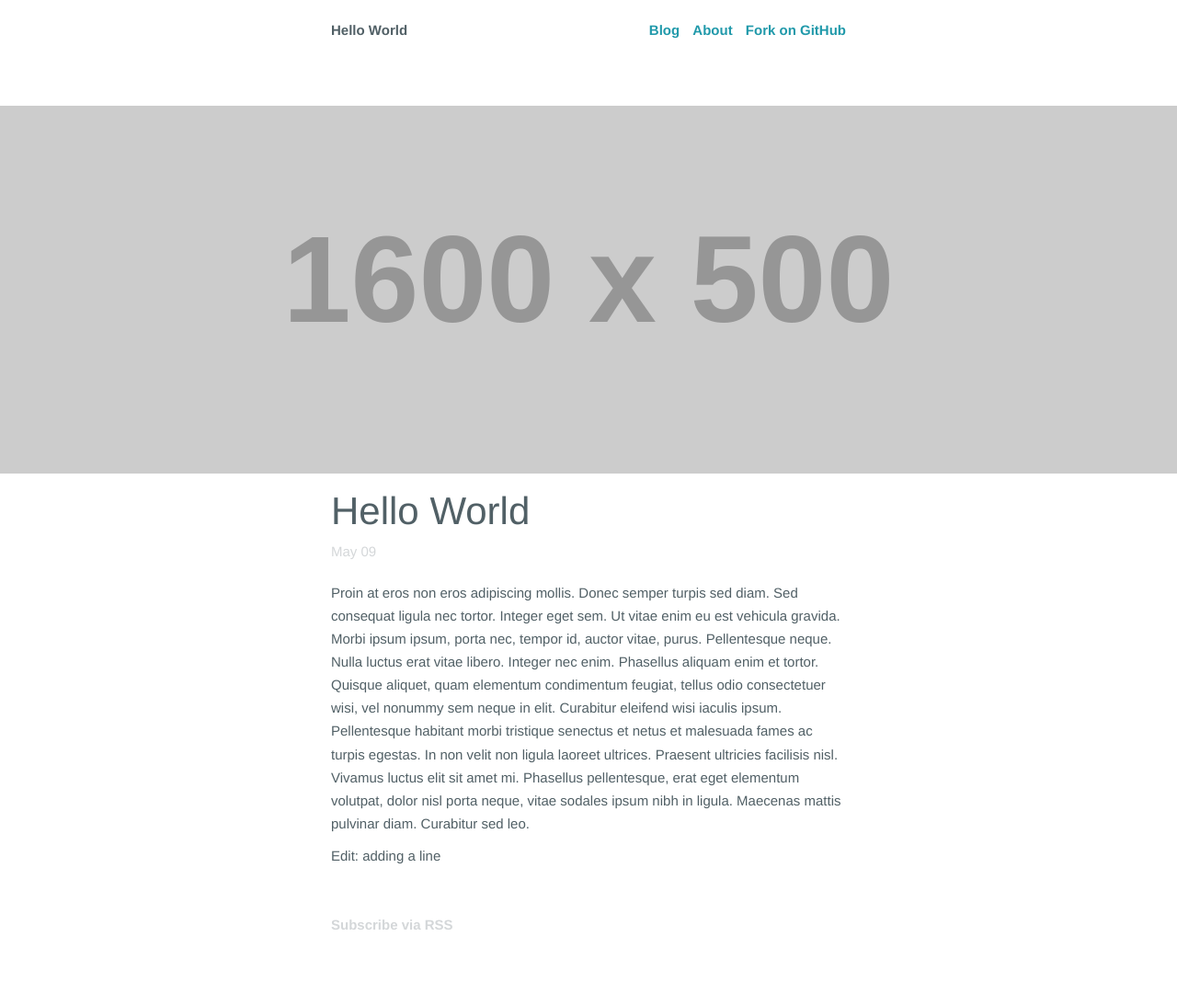
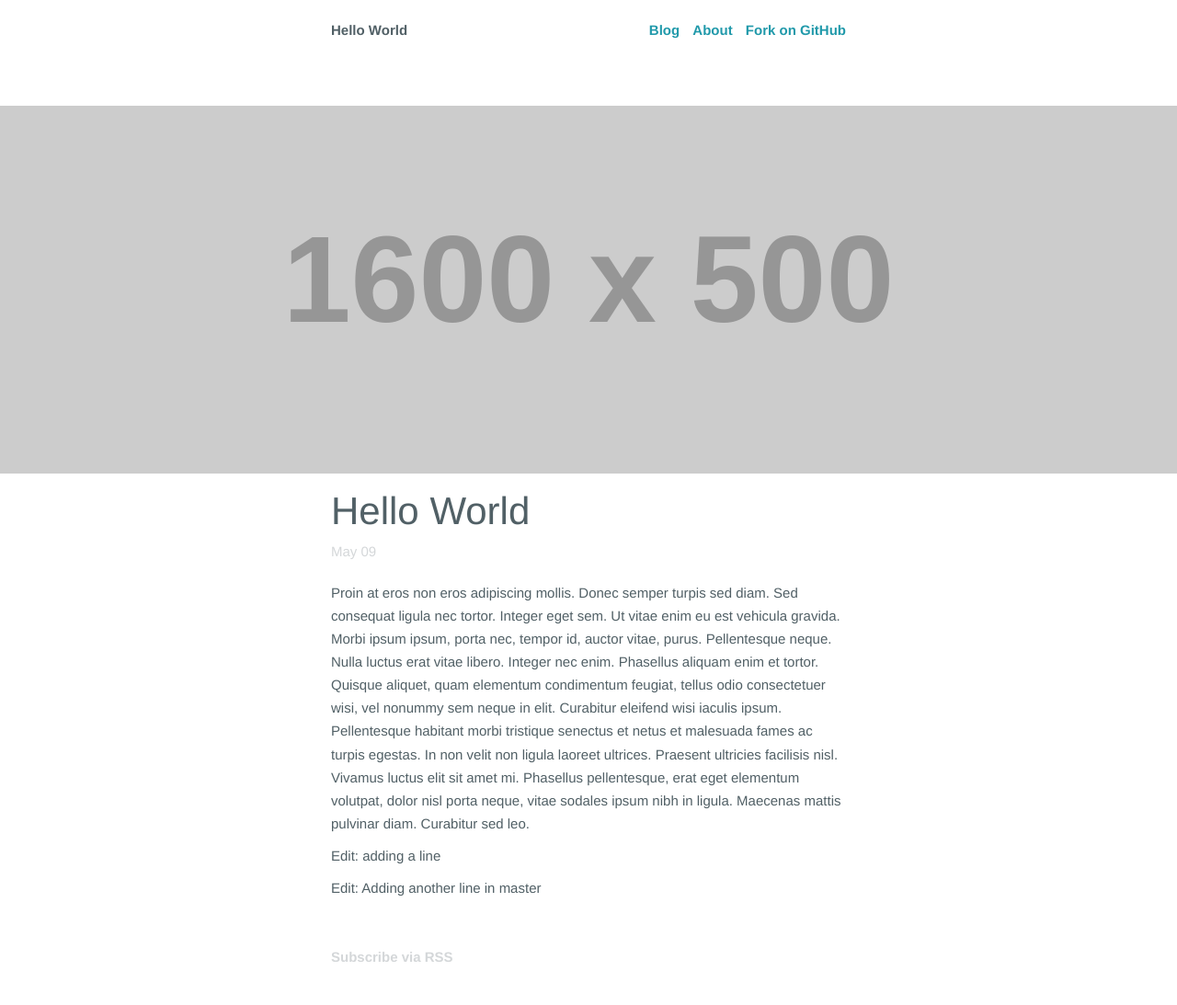
Before and after one commit to djedwardsjr/djedwardsjr.github.io, a Jekyll site: the page built from _posts/2013-05-09-hello-world.md, in a window 1280 px wide. Shown: the whole page at 92% size. Built offline with Jekyll 4.4.1, drawn with Linux system fonts in a browser that asks for light colours; before the commit the page ends 1058 px from its top, so only the background shows below that.

Commit message:
Update 2013-05-09-hello-world.md

```diff
--- a/_posts/2013-05-09-hello-world.md
+++ b/_posts/2013-05-09-hello-world.md
@@ -9,3 +9,5 @@
 Proin at eros non eros adipiscing mollis. Donec semper turpis sed diam. Sed consequat ligula nec tortor. Integer eget sem. Ut vitae enim eu est vehicula gravida. Morbi ipsum ipsum, porta nec, tempor id, auctor vitae, purus. Pellentesque neque. Nulla luctus erat vitae libero. Integer nec enim. Phasellus aliquam enim et tortor. Quisque aliquet, quam elementum condimentum feugiat, tellus odio consectetuer wisi, vel nonummy sem neque in elit. Curabitur eleifend wisi iaculis ipsum. Pellentesque habitant morbi tristique senectus et netus et malesuada fames ac turpis egestas. In non velit non ligula laoreet ultrices. Praesent ultricies facilisis nisl. Vivamus luctus elit sit amet mi. Phasellus pellentesque, erat eget elementum volutpat, dolor nisl porta neque, vitae sodales ipsum nibh in ligula. Maecenas mattis pulvinar diam. Curabitur sed leo.
 
 Edit: adding a line
+
+Edit: Adding another line in master
```
